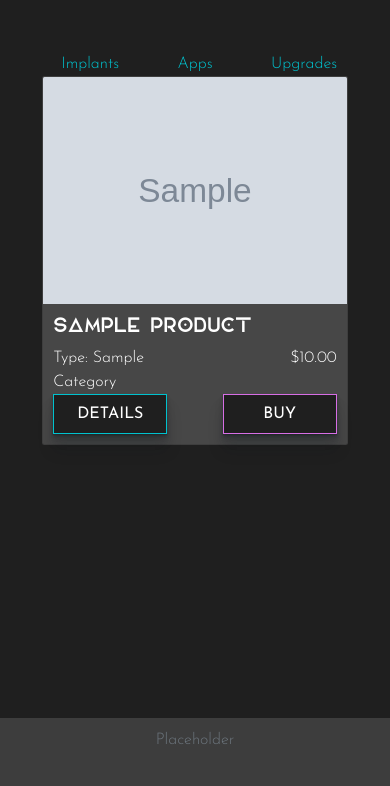
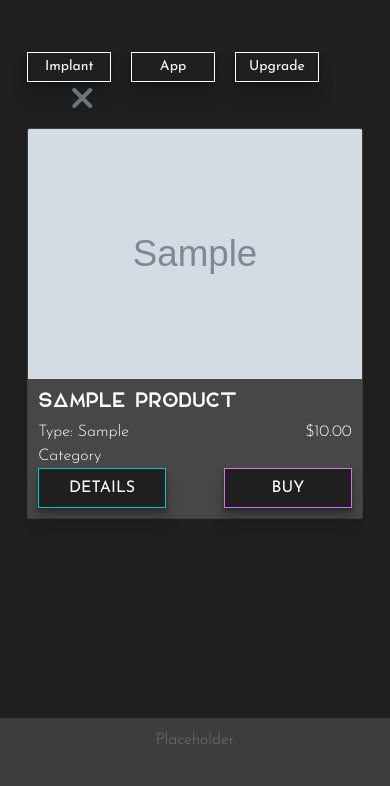
Before and after one commit to asdfractal/yggdrasil-labs, a Django app: page /products/ in a window 390 px wide. Shown: the part 58-844 px from the top of the page. Run offline with Django 4.2, Linux system fonts and the light colour scheme; tables that the repository leaves empty hold one stand-in row (values such as "Sample post"); grey boxes marked "Sample" are stand-in pictures; style sheets or scripts are compiled from the project's sources; some libraries are stand-ins or nearby versions.

Commit message:
reorganise display and filtering on products page, add js filtering

```diff
--- a/products/static/products/js/scripts.js
+++ b/products/static/products/js/scripts.js
@@ -5,6 +5,8 @@ const newReviewForm = $('#newUserReview > form')
 const reviewContent = $('#id_review_content')
 const reviewSubmit = $('#reviewSubmitButton')
 const editReview = $('#editReview')
+const categories = ['implant', 'app', 'upgrade']
+const filterActive = 'js-product-filter-button__active'
 
 /**
  * Enables form to add or edit review.
@@ -26,6 +28,47 @@ const disableReviewForm = () => {
 	$('#cancelEditReview').attr('id', 'editReview').removeClass('fas fa-times').addClass('far fa-edit')
 }
 
+const getFilterId = () => {
+	return _this.attr('id')
+}
+
+const clearFilter = () => {
+	categories.forEach(cat => {
+		$(`.js-filter-${cat}`).removeClass('d-none')
+		$(`#${cat}`).removeClass(filterActive)
+		$('#clearFilter').addClass('text-muted')
+	})
+}
+
+const filterById = id => {
+	categories.forEach(cat => {
+		if (cat == id) {
+			$(`.js-filter-${cat}`).removeClass('d-none')
+			$(`#${cat}`).addClass(filterActive)
+		} else {
+			$(`.js-filter-${cat}`).addClass('d-none')
+			$(`#${cat}`).removeClass(filterActive)
+		}
+	})
+	$('#clearFilter').removeClass('text-muted')
+}
+
+document.querySelectorAll('.product-filter-button').forEach(element => {
+	element.addEventListener('click', function (e) {
+		e.preventDefault()
+		_this = $(this)
+		filterId = getFilterId()
+		filterById(filterId)
+	})
+})
+
+$('#clearFilter').click((e) => {
+	e.preventDefault();
+	clearFilter()
+})
+
+
+
 $(document).ready(function () {
 	$(document).on('click', '#editReview', function () {
 		enableReviewForm()
--- a/products/templates/products.html
+++ b/products/templates/products.html
@@ -2,40 +2,34 @@
 {% load static %}
 
 {% block content %}
-<div class="row d-lg-none">
-	<div class="col-4 text-right">
-		<a href="#implant">Implants</a>
+<div class="row product-filter mb-3">
+	<div class="col-3 text-center">
+		<button class="btn product-filter-button" id="implant">Implant</button>
 	</div>
-	<div class="col-4 text-center">
-		<a href="#app">Apps</a>
+	<div class="col-3 text-center">
+		<button class="btn product-filter-button" id="app">App</button>
 	</div>
-	<div class="col-4">
-		<a href="#upgrade">Upgrades</a>
+	<div class="col-3 text-center">
+		<button class="btn product-filter-button" id="upgrade">Upgrade</button>
+	</div>
+	<div class="col-1 offset-1">
+		<i class="fas fa-times text-muted" id="clearFilter"></i>
 	</div>
 </div>
 
-<div class="d-lg-none">
+<div class="row">
 	{% for category in categories %}
-	<div id="{{ category.name }}">
-		{% for product in products %}
-		{% if product.category.name == category.name %}
-		<div class="col-12">
-			{% include 'components/product-card.html' %}
-		</div>
-		{% endif %}
-		{% endfor %}
+	{% for product in products %}
+	{% if product.category.name == category.name %}
+	<div class="col-12 col-md-6 js-filter-{{ category.name }}">
+		{% include 'components/product-card.html' %}
 	</div>
+	{% endif %}
+	{% endfor %}
 	{% endfor %}
 </div>
-<div class="d-none d-lg-block">
-	<div class="row">
-		{% for product in products %}
-		<div class="col-6">
-			{% include 'components/product-card.html' %}
-		</div>
-		{% endfor %}
-	</div>
+{% endblock content %}
 
-</div>
-
-{% endblock content %}
+{% block extra_scripts %}
+<script src="{% static 'products/js/scripts.js' %}"></script>
+{% endblock extra_scripts %}
--- a/static/scss/layouts/_products.scss
+++ b/static/scss/layouts/_products.scss
@@ -1,13 +1,42 @@
 .product-filter {
-  .col-4 {
-    padding: 0 5px;
+  margin: 0 auto;
+
+  .col-3 {
+    margin: 0 2rem 0 0;
+    padding: 0;
   }
 }
 
 .product-filter-button {
-  width: 90%;
+  width: 100%;
   height: 30px;
   font-size: 1.4rem;
+  color: $white;
+  border: 1px solid $white;
+
+  &:active,
+  &:focus {
+    color: $black;
+    background: $white;
+    border: 1px solid $white;
+  }
+
+  &:hover {
+    color: $white;
+  }
+}
+
+.js-product-filter-button__active {
+  color: $black;
+  background: $white;
+
+  &:hover {
+    color: $black;
+  }
+}
+
+#clearFilter {
+  font-size: 3.2rem;
 }
 
 .review-body__shadow {
@@ -35,11 +64,8 @@
 }
 
 .review-form-textarea {
-  border: 0;
-  border-radius: 0;
 
   &.form-control {
-    font-size: 1.6rem;
     font-weight: 300;
   }
 
```
